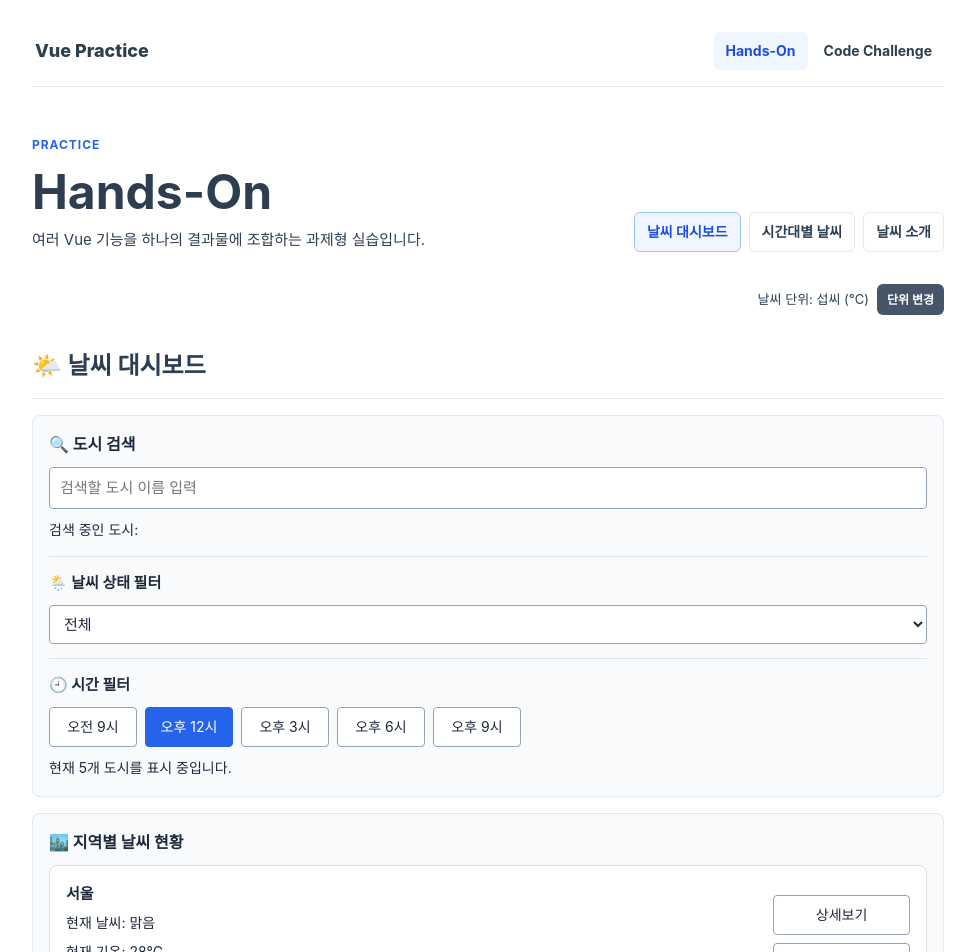
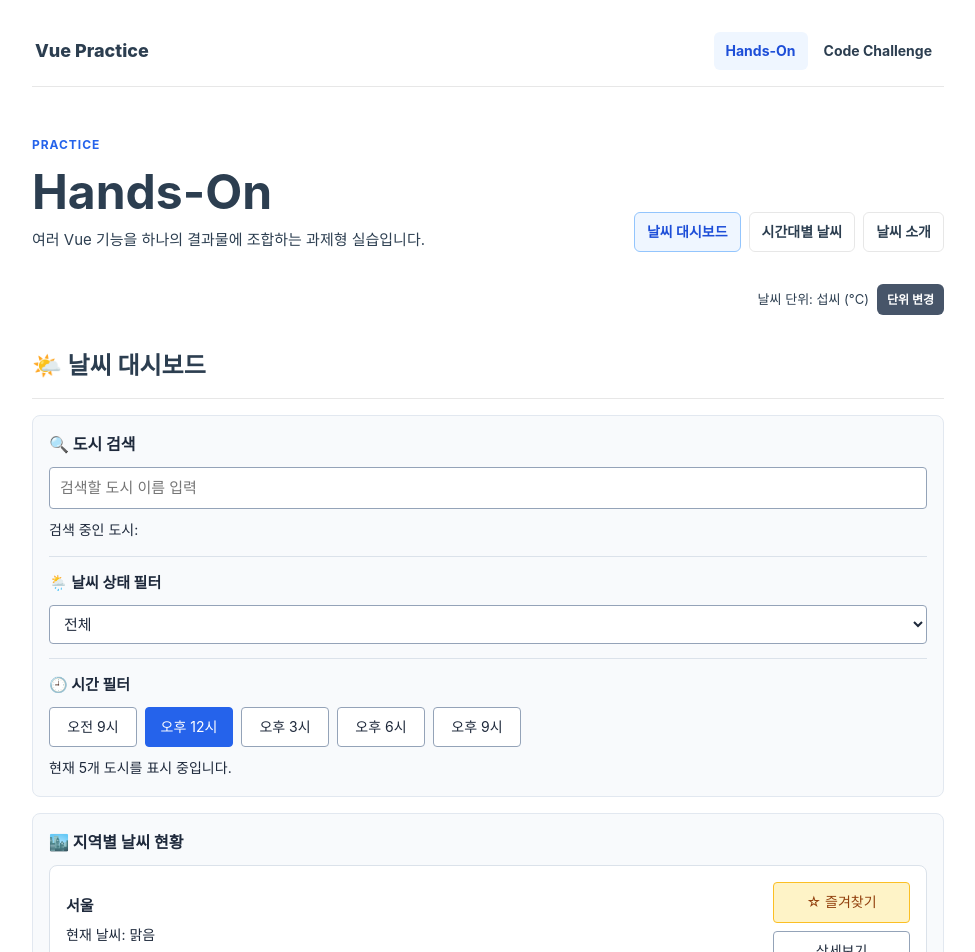
Before and after one commit to ShinHyeongcheol/skala-vue, a Vue app in the folder skala-vue/: page /hands-on in a window 1280 px wide. Shown: the top 952 px of the page, without its empty margins (152-1127 px from the left). Built offline with nearby package versions, Linux system fonts and the light colour scheme.

Commit message:
#18: hands on - additional feat

```diff
--- a/skala-vue/src/components/handsOn/weatherComponent/WeatherCard.vue
+++ b/skala-vue/src/components/handsOn/weatherComponent/WeatherCard.vue
@@ -1,5 +1,6 @@
 <script setup>
 import { useWeatherStore } from '@/stores/weatherStore'
+import { useFavoriteStore } from '@/stores/favoriteStore'
 
 defineProps({
   city: {
@@ -18,6 +19,7 @@ defineProps({
 
 const emit = defineEmits(['select-card', 'click-detail', 'toggle-forecast'])
 const weatherStore = useWeatherStore()
+const favoriteStore = useFavoriteStore()
 
 const displayTemperature = (celsius) => {
   if (weatherStore.temperatureUnit === 'fahrenheit') {
@@ -38,7 +40,7 @@ const displayTemperature = (celsius) => {
     @keydown.space.prevent="emit('select-card', city)"
   >
     <div class="weather-content">
-      <h4>{{ city.name }}</h4>
+      <h4>{{ city.name }}<span v-if="favoriteStore.isFavorite(city.id)"> ⭐</span></h4>
       <p>현재 날씨: {{ city.displayStatus }}</p>
       <p>현재 기온: {{ displayTemperature(city.displayTemp) }}{{ weatherStore.temperatureSymbol }}</p>
 
@@ -54,6 +56,13 @@ const displayTemperature = (celsius) => {
     </div>
 
     <div class="card-actions">
+      <button
+        type="button"
+        class="favorite-button"
+        @click.stop="favoriteStore.toggleFavorite(city.id)"
+      >
+        {{ favoriteStore.isFavorite(city.id) ? '★ 즐겨찾기 해제' : '☆ 즐겨찾기' }}
+      </button>
       <button type="button" @click.stop="emit('click-detail', city.id)">
         상세보기
       </button>
@@ -139,6 +148,16 @@ p {
   gap: 0.5rem;
 }
 
+.favorite-button {
+  color: #92400e;
+  background: #fef3c7;
+  border-color: #fbbf24;
+}
+
+.favorite-button:hover {
+  background: #fde68a;
+}
+
 button {
   padding: 0.5rem 0.75rem;
   color: #1e293b;
--- /dev/null
+++ b/skala-vue/src/stores/favoriteStore.js
@@ -0,0 +1,21 @@
+import { computed, ref } from 'vue'
+import { defineStore } from 'pinia'
+
+export const useFavoriteStore = defineStore('favorite', () => {
+  const favoriteCityIds = ref([])
+
+  const favoriteCount = computed(() => favoriteCityIds.value.length)
+
+  const isFavorite = (cityId) => favoriteCityIds.value.includes(cityId)
+
+  const toggleFavorite = (cityId) => {
+    if (isFavorite(cityId)) {
+      favoriteCityIds.value = favoriteCityIds.value.filter((id) => id !== cityId)
+      return
+    }
+
+    favoriteCityIds.value.push(cityId)
+  }
+
+  return { favoriteCityIds, favoriteCount, isFavorite, toggleFavorite }
+})
--- a/skala-vue/src/stores/weatherStore.js
+++ b/skala-vue/src/stores/weatherStore.js
@@ -3,6 +3,7 @@ import { defineStore } from 'pinia'
 
 export const useWeatherStore = defineStore('weather', () => {
     const temperatureUnit = ref('celsius')
+    const selectedTime = ref('12:00')
 
     const temperatureSymbol = computed(() => {
             return temperatureUnit.value === 'celsius' ? '°C' : '°F'
@@ -13,5 +14,9 @@ export const useWeatherStore = defineStore('weather', () => {
         console.log(`[Pinia] 온도 단위 변경: ${temperatureUnit.value}`)
     }
 
-    return { temperatureUnit, temperatureSymbol, toggleTemperatureUnit }
+    const setSelectedTime = (time) => {
+        selectedTime.value = time
+    }
+
+    return { temperatureUnit, temperatureSymbol, selectedTime, toggleTemperatureUnit, setSelectedTime }
 })
--- a/skala-vue/src/views/WeatherDetailView.vue
+++ b/skala-vue/src/views/WeatherDetailView.vue
@@ -3,10 +3,12 @@ import { onMounted, ref } from 'vue'
 import { useRoute } from 'vue-router'
 import { weatherList } from '@/data/weather'
 import { useWeatherStore } from '@/stores/weatherStore'
+import { useFavoriteStore } from '@/stores/favoriteStore'
 
 const route = useRoute()
 const city = ref(null)
 const weatherStore = useWeatherStore()
+const favoriteStore = useFavoriteStore()
 
 const displayTemperature = (celsius) => {
   if (weatherStore.temperatureUnit === 'fahrenheit') {
@@ -24,10 +26,15 @@ onMounted(() => {
 <template>
   <section class="weather-detail" aria-labelledby="weather-detail-title">
     <template v-if="city">
-      <header class="page-heading">
+      <header class="page-heading detail-heading">
         <p class="eyebrow">Weather Detail</p>
-        <h1 id="weather-detail-title">{{ city.name }} 상세 날씨</h1>
+        <h1 id="weather-detail-title">
+          <span>{{ city.name }}</span> 상세 날씨 <span v-if="favoriteStore.isFavorite(city.id)" class="favorite-mark">⭐</span>
+        </h1>
         <p>도시 ID: {{ city.id }}</p>
+        <button class="favorite-button" type="button" @click="favoriteStore.toggleFavorite(city.id)">
+          {{ favoriteStore.isFavorite(city.id) ? '★ 즐겨찾기 해제' : '☆ 즐겨찾기' }}
+        </button>
       </header>
 
       <article class="current-weather">
@@ -61,15 +68,20 @@ onMounted(() => {
 <style scoped>
 .weather-detail { display: grid; gap: 1.5rem; color: #1e293b; }
 .page-heading, .forecast-section { display: grid; gap: 0.5rem; }
+.detail-heading { color: var(--color-text); }
+.detail-heading h1 { color: var(--color-heading); }
 .eyebrow { color: #2563eb; font-size: 0.75rem; font-weight: 700; letter-spacing: 0.08em; text-transform: uppercase; }
 h1, h2 { font-weight: 700; }
 h1 { font-size: clamp(1.75rem, 4vw, 2.25rem); }
 h2 { font-size: 1.125rem; }
+.favorite-mark { margin: 0 0.25rem; }
 .current-weather, .forecast-section, .not-found-city { padding: 1.25rem; background: #f8fafc; border: 1px solid #e2e8f0; border-radius: 0.75rem; }
 .current-weather { display: grid; gap: 0.5rem; }
 .temperature { color: #2563eb; font-size: 2rem; font-weight: 800; }
 .forecast-list { display: grid; grid-template-columns: repeat(5, minmax(0, 1fr)); gap: 0.75rem; }
 .forecast-card { display: grid; gap: 0.25rem; padding: 0.75rem; background: #fff; border: 1px solid #dbe2ea; border-radius: 0.5rem; }
+.favorite-button { justify-self: start; padding: 0.625rem 0.875rem; color: #92400e; font: inherit; font-size: 0.875rem; font-weight: 700; cursor: pointer; background: #fef3c7; border: 1px solid #fbbf24; border-radius: 0.375rem; }
+.favorite-button:hover { background: #fde68a; }
 .back-link { justify-self: start; padding: 0.625rem 0.875rem; color: #fff; font-weight: 700; text-decoration: none; background: #2563eb; border-radius: 0.375rem; }
 .back-link:hover { background: #1d4ed8; }
 @media (max-width: 640px) { .forecast-list { grid-template-columns: repeat(2, minmax(0, 1fr)); } }
--- a/skala-vue/src/views/WeatherHomeView.vue
+++ b/skala-vue/src/views/WeatherHomeView.vue
@@ -2,17 +2,18 @@
 import { computed, ref, watch, watchEffect } from 'vue'
 import { useRouter } from 'vue-router'
 import { weatherList as weatherData } from '@/data/weather'
+import { useWeatherStore } from '@/stores/weatherStore'
 import BaseCard from '@/components/handsOn/weatherComponent/BaseCard.vue'
 import SearchBar from '@/components/handsOn/weatherComponent/SearchBar.vue'
 import WeatherCard from '@/components/handsOn/weatherComponent/WeatherCard.vue'
 
 const weatherList = ref(weatherData)
 const router = useRouter()
+const weatherStore = useWeatherStore()
 const searchQuery = ref('')
 const selectedCityInfo = ref(null)
 const openForecastCityId = ref(null)
 const selectedWeatherStatus = ref('전체')
-const selectedTime = ref('12:00')
 
 const timeOptions = [
   { value: '09:00', label: '오전 9시' },
@@ -24,7 +25,7 @@ const timeOptions = [
 
 const weatherAtSelectedTime = computed(() => {
   return weatherList.value.map((city) => {
-    const forecast = city.forecast.find((item) => item.time === selectedTime.value)
+    const forecast = city.forecast.find((item) => item.time === weatherStore.selectedTime)
 
     return {
       ...city,
@@ -56,7 +57,7 @@ watch(selectedWeatherStatus, (status) => {
   console.log(`[watch] 날씨 필터: ${status}`)
 })
 
-watch(selectedTime, (time) => {
+watch(() => weatherStore.selectedTime, (time) => {
   console.log(`[watch] 선택 시간: ${time}`)
 })
 
@@ -106,9 +107,9 @@ const toggleForecast = (cityId) => {
           :key="time.value"
           type="button"
           class="time-button"
-          :class="{ active: selectedTime === time.value }"
-          :aria-pressed="selectedTime === time.value"
-          @click="selectedTime = time.value"
+          :class="{ active: weatherStore.selectedTime === time.value }"
+          :aria-pressed="weatherStore.selectedTime === time.value"
+          @click="weatherStore.setSelectedTime(time.value)"
         >
           {{ time.label }}
         </button>
@@ -122,7 +123,7 @@ const toggleForecast = (cityId) => {
           v-for="city in filteredWeatherList"
           :key="city.id"
           :city="city"
-          :selected-time="selectedTime"
+        :selected-time="weatherStore.selectedTime"
           :is-forecast-open="openForecastCityId === city.id"
           @select-card="selectCity"
           @click-detail="showDetail"
--- a/skala-vue/src/views/WeatherHourlyView.vue
+++ b/skala-vue/src/views/WeatherHourlyView.vue
@@ -1,10 +1,11 @@
 <script setup>
-import { computed, ref } from 'vue'
+import { computed } from 'vue'
 import { weatherList } from '@/data/weather'
 import { useWeatherStore } from '@/stores/weatherStore'
+import { useFavoriteStore } from '@/stores/favoriteStore'
 
-const selectedTime = ref('12:00')
 const weatherStore = useWeatherStore()
+const favoriteStore = useFavoriteStore()
 
 const displayTemperature = (celsius) => {
   if (weatherStore.temperatureUnit === 'fahrenheit') {
@@ -24,7 +25,7 @@ const timeOptions = [
 
 const weatherAtSelectedTime = computed(() => {
   return weatherList.map((city) => {
-    const forecast = city.forecast.find((item) => item.time === selectedTime.value)
+    const forecast = city.forecast.find((item) => item.time === weatherStore.selectedTime)
 
     return {
       ...city,
@@ -60,9 +61,9 @@ const rainyCities = computed(() => {
           v-for="time in timeOptions"
           :key="time.value"
           type="button"
-          :class="{ active: selectedTime === time.value }"
-          :aria-pressed="selectedTime === time.value"
-          @click="selectedTime = time.value"
+          :class="{ active: weatherStore.selectedTime === time.value }"
+          :aria-pressed="weatherStore.selectedTime === time.value"
+          @click="weatherStore.setSelectedTime(time.value)"
         >
           {{ time.label }}
         </button>
@@ -70,14 +71,19 @@ const rainyCities = computed(() => {
     </section>
 
     <section class="summary-panel" aria-label="선택 시간 요약">
-      <p><strong>{{ selectedTime }}</strong> 기준 최고 기온은 <strong>{{ hottestCity.name }} {{ displayTemperature(hottestCity.displayTemp) }}{{ weatherStore.temperatureSymbol }}</strong>입니다.</p>
+      <p><strong>{{ weatherStore.selectedTime }}</strong> 기준 최고 기온은 <strong>{{ hottestCity.name }} {{ displayTemperature(hottestCity.displayTemp) }}{{ weatherStore.temperatureSymbol }}</strong>입니다.</p>
       <p v-if="rainyCities.length > 0">☔ 비가 오는 지역: {{ rainyCities.map((city) => city.name).join(', ') }}</p>
       <p v-else>☀️ 비가 오는 지역이 없습니다.</p>
     </section>
 
     <section class="weather-grid" aria-label="도시별 시간대 날씨">
-      <article v-for="city in weatherAtSelectedTime" :key="city.id" class="weather-card">
-        <h3>{{ city.name }}</h3>
+      <article
+        v-for="city in weatherAtSelectedTime"
+        :key="city.id"
+        class="weather-card"
+        :class="{ favorite: favoriteStore.isFavorite(city.id) }"
+      >
+        <h3>{{ city.name }}<span v-if="favoriteStore.isFavorite(city.id)"> ⭐</span></h3>
         <p class="temperature">{{ displayTemperature(city.displayTemp) }}{{ weatherStore.temperatureSymbol }}</p>
         <p>{{ city.displayStatus }}</p>
       </article>
@@ -100,6 +106,7 @@ button.active { color: #fff; background: #2563eb; border-color: #2563eb; }
 .summary-panel { display: grid; gap: 0.375rem; }
 .weather-grid { display: grid; grid-template-columns: repeat(3, minmax(0, 1fr)); gap: 0.75rem; }
 .weather-card { display: grid; gap: 0.375rem; padding: 1rem; background: #fff; border: 1px solid #dbe2ea; border-radius: 0.5rem; }
+.weather-card.favorite { background: #fffbeb; border-color: #fbbf24; box-shadow: inset 0 0 0 1px #fbbf24; }
 .temperature { color: #2563eb; font-size: 1.5rem; font-weight: 800; }
 @media (max-width: 640px) { .weather-grid { grid-template-columns: 1fr; } button { width: 100%; } }
 </style>
```
